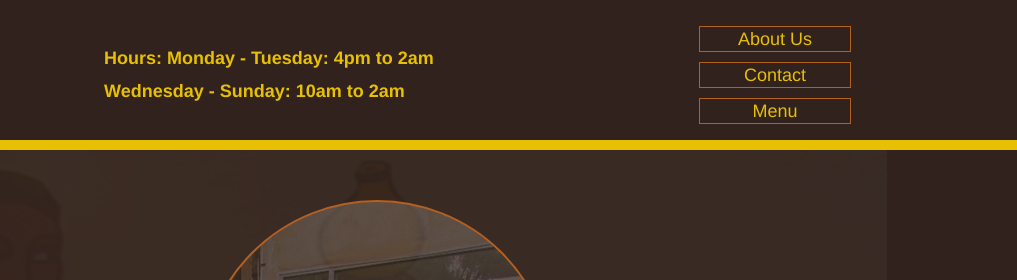
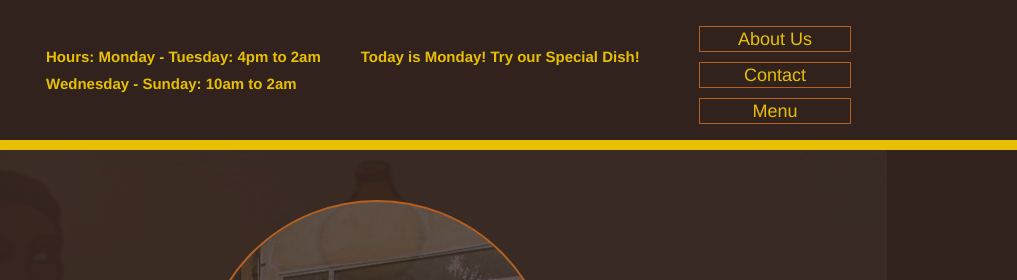
Before and after one commit to michaelephilau/Gojjo-Web-Project-, a plain HTML site: page index.html in a window 1280 px wide. Shown: the top 280 px of the page, 263-1280 px from the left. Drawn offline with Linux system fonts and the light colour scheme.

Commit message:
Javscript

```diff
--- a/css/style.css
+++ b/css/style.css
@@ -45,19 +45,19 @@ body {
 .header h1 {
 	font-family:Helvetica, sans-serif;
 	color:#e7c004;
-	font-size:18px;
+	font-size:15px;
 	padding-top:48px;
 	margin-top:0px;
-	margin-left:108px;
+	margin-left:50px;
 
 	}
 
 .header h2 {
 	font-family:Helvetica, sans-serif;
 	color:#e7c004;
-	font-size:18px;
+	font-size:15px;
 	margin-top:0px;
-	margin-left:108px;
+	margin-left:50px;
 
 	}
 
@@ -68,6 +68,16 @@ body {
 	height:10px;
 	width:100%;
 	background-color:#e7c004;
+
+	}
+
+#special{
+	font-family:Helvetica, sans-serif;
+	color:#e7c004;
+	font-size:15px;
+	margin-top:0px;
+	margin-left:40px;
+	padding-top:48px;
 
 	}
 
--- a/index.html
+++ b/index.html
@@ -14,6 +14,7 @@
 				<h1>Hours:  Monday - Tuesday: 4pm to 2am</h1>
 				<h2>Wednesday - Sunday: 10am to 2am</h2>
 			</div>
+			<h3 id="special"></h3>
 			<div class="navbuttons">
 				<ul>
 					<li><a href="about.html" class="about" title="About Us"> About Us </a> </li>
@@ -64,5 +65,11 @@
 				</ul>
 			</div>
 		</div>
+	<script>
+	var d = new Date();
+	var days = ["Today is Sunday! Try our Special Dish!", "Today is Monday! Try our Special Dish!", "Today is Tuesday! Try our Special Dish!", "Today is Wednesday! Try our Special Dish",
+	"Today is Thursday! Try our Special Dish", "Today is Friday! Try our Special Dish!", "Today is Saturday! Try our Special Dish!"]
+	document.getElementById("special").innerHTML = days[d.getDay()];
+	</script>
 	</body>
 </html>
```
